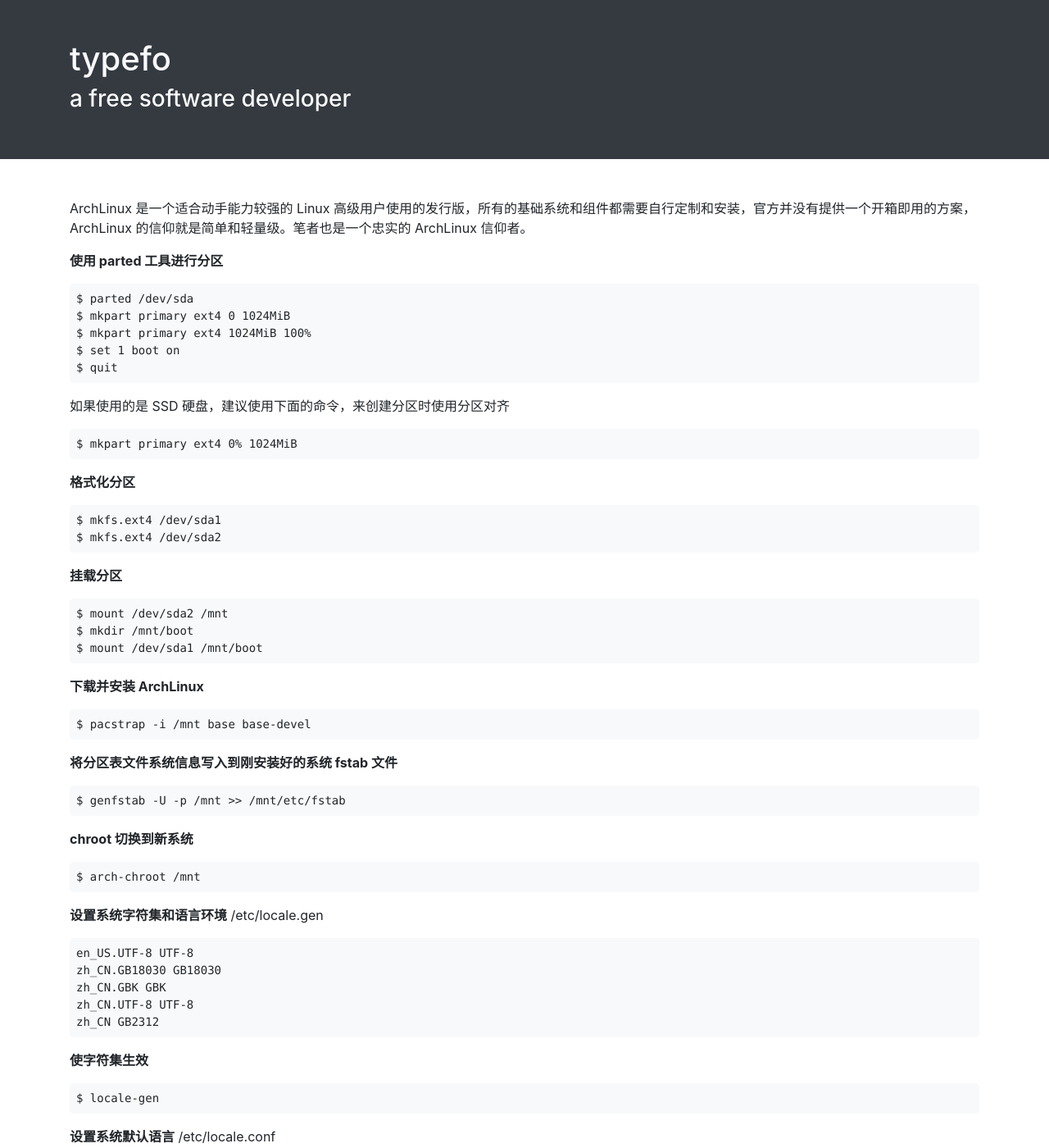
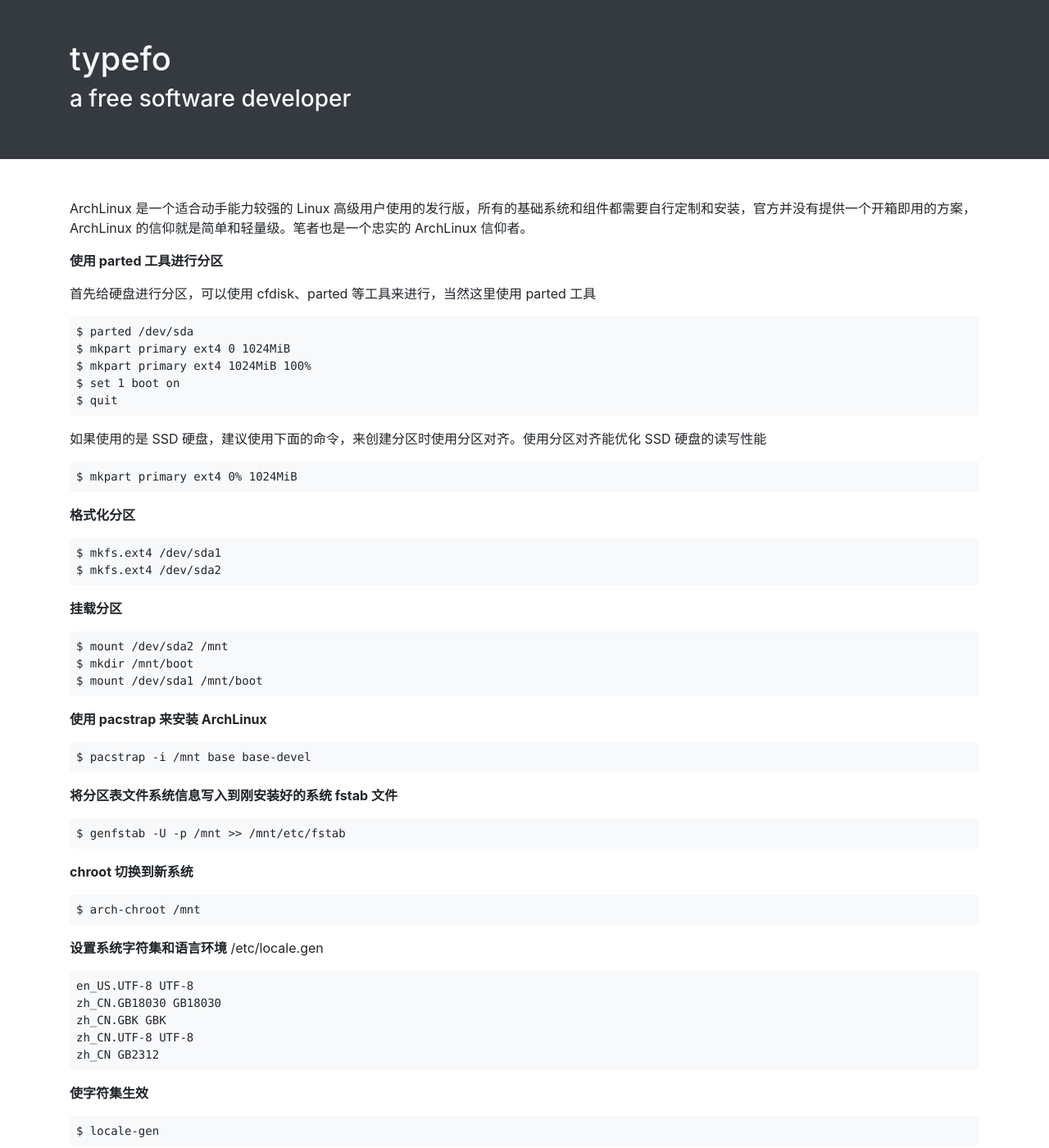
Before and after one commit to ehsud/blog, a Jekyll site: the page built from linux/archlinux-install-guide.md, in a window 1280 px wide and 1400 px high. Shown: the whole window at 82% size. Built offline with Jekyll 4.4.1, drawn with Linux system fonts in a browser that asks for light colours; some of the changed text lies outside the part shown.

Commit message:
updated some files

```diff
--- a/linux/archlinux-install-guide.md
+++ b/linux/archlinux-install-guide.md
@@ -4,10 +4,11 @@ title: Archlinux 安装教程
 copyleft: true
 ---
 
-
 ArchLinux 是一个适合动手能力较强的 Linux 高级用户使用的发行版，所有的基础系统和组件都需要自行定制和安装，官方并没有提供一个开箱即用的方案，ArchLinux 的信仰就是简单和轻量级。笔者也是一个忠实的 ArchLinux 信仰者。
 
 **使用 parted 工具进行分区**
+
+首先给硬盘进行分区，可以使用 cfdisk、parted 等工具来进行，当然这里使用 parted 工具
 
     $ parted /dev/sda
     $ mkpart primary ext4 0 1024MiB
@@ -15,7 +16,7 @@ ArchLinux 是一个适合动手能力较强的 Linux 高级用户使用的发行
     $ set 1 boot on
     $ quit
 
-> 如果使用的是 SSD 硬盘，建议使用下面的命令，来创建分区时使用分区对齐
+如果使用的是 SSD 硬盘，建议使用下面的命令，来创建分区时使用分区对齐。使用分区对齐能优化 SSD 硬盘的读写性能
 
     $ mkpart primary ext4 0% 1024MiB
 
@@ -30,7 +31,7 @@ ArchLinux 是一个适合动手能力较强的 Linux 高级用户使用的发行
     $ mkdir /mnt/boot
     $ mount /dev/sda1 /mnt/boot
 
-**下载并安装 ArchLinux**
+**使用 pacstrap 来安装 ArchLinux**
 
     $ pacstrap -i /mnt base base-devel
 
@@ -96,6 +97,8 @@ ArchLinux 是一个适合动手能力较强的 Linux 高级用户使用的发行
 重新生成配置文件
 
     $grub-mkconfig -o /boot/grub/grub.cfg
+
+到此为止，一台 Archlinux 服务器就安装成功了。当然如果你需要安装桌面环境来使用，你只需要完成下面这些组件的安装即可
 
 **安装声音驱动**
 
```
Also changed, not shown: other parts of linux/archlinux-install-guide.md (+2 -2 lines).
